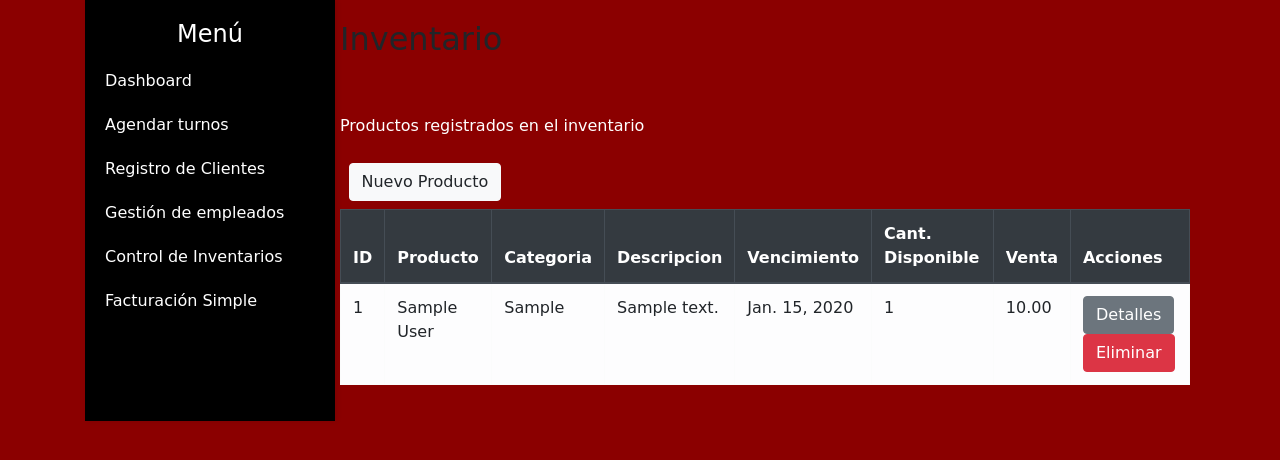
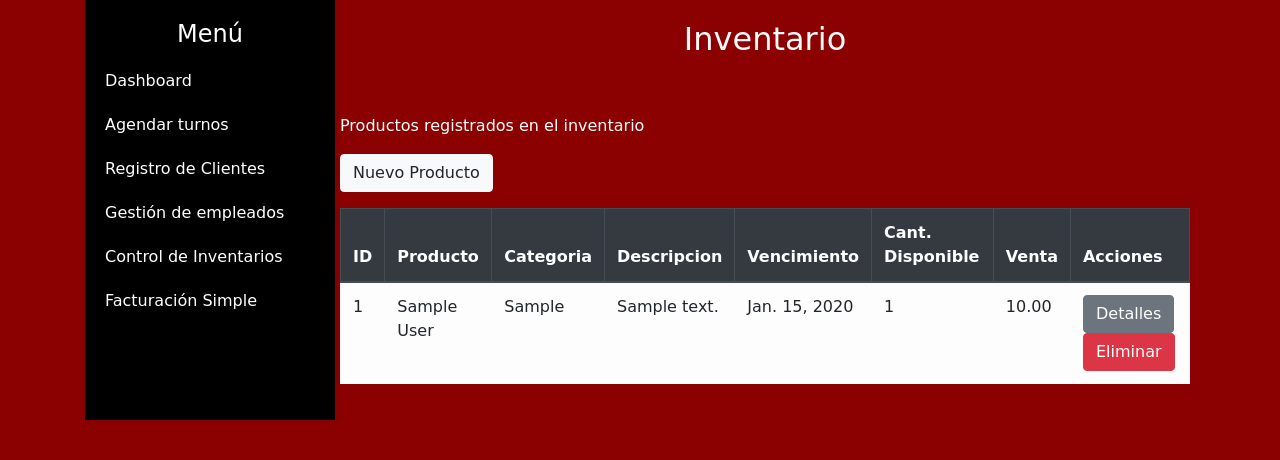
Before and after one commit to Alexd062024/DjangoPeluqueria, a Django app: page /inventario/ in a window 1280 px wide. Shown: the top 460 px of the page. Run offline with Django 4.2, Linux system fonts and the light colour scheme; tables that the repository leaves empty hold one stand-in row (values such as "Sample post"); grey boxes marked "Sample" are stand-in pictures; some libraries are stand-ins or nearby versions.

Commit message:
actualizacion visual -  formulario de nuevo producto

```diff
--- a/users/forms.py
+++ b/users/forms.py
@@ -54,11 +54,11 @@ class ProductoForm(forms.ModelForm):
             'compra': forms.NumberInput(attrs={'class': 'form-control'}),
             'tipo': forms.Select(attrs={'class': 'form-control'}),
             'adquisicion': forms.Select(attrs={'class': 'form-control'}),
-            'marca': forms.TextInput(attrs={'class': 'form-control', 'rows': '4'}),
+            'marca': forms.TextInput(attrs={'class': 'form-control'}),
             'proveedor': forms.TextInput(attrs={'class': 'form-control'}),
-            'notas': forms.Textarea(attrs={'class': 'form-control'}),
+            'notas': forms.Textarea(attrs={'class': 'form-control', 'rows': '4'}),
             'codigo_barras': forms.TextInput(attrs={'class': 'form-control'}),
-            'imagen': forms.ClearableFileInput(attrs={'class': 'form-control-file'}),
+            'imagen': forms.ClearableFileInput(attrs={'class': 'form-control-file', 'width': '200', 'height': '200'}),
         }
         labels = {
             'nombre': 'Nombre del Producto',
@@ -69,7 +69,7 @@ class ProductoForm(forms.ModelForm):
             'precio_venta': 'Precio de Venta',
             'compra': 'Precio de Compra',
             'tipo': 'Tipo de Producto',
-            'adquisicion': 'Método de Adquisición',
+            'adquisicion': 'Fecha de adquisición',
             'marca': 'Marca',
             'proveedor': 'Proveedor',
             'notas': 'Notas',
--- a/users/static/users/css/styles.css
+++ b/users/static/users/css/styles.css
@@ -62,6 +62,10 @@ body {
     background-color: #ff6666;
 }
 
+#inventario {
+    display: block;
+}
+
 .card {
     margin: auto;
     color: #000;
--- a/users/templates/users/base.html
+++ b/users/templates/users/base.html
@@ -22,7 +22,7 @@
                 <li><a href="#">Facturación Simple</a></li>
             </ul>
         </div>
-        <div class="main-content">
+        <div class="main-content inventario">
             {% block content %}
             {% endblock %}
         </div>
--- a/users/templates/users/inventario.html
+++ b/users/templates/users/inventario.html
@@ -1,11 +1,10 @@
 {% extends "users/base.html" %}
 {% block content %}
-<div class="row" style="display:block">
-    <h1 class="title">Inventario</h1><br><br>
+<div class="row d-flex flex-column" id="inventario">
+    <h1 class="title text-center text-light">Inventario</h1><br><br>
     <p>Productos registrados en el inventario</p>
-    <button style="margin:1%" type="button" class="btn btn-light" data-toggle="modal" data-target="#modal-nuevo-producto">Nuevo Producto</button>
+    <button type="button" class="btn btn-light mb-3 align-self-start" data-toggle="modal" data-target="#modal-nuevo-producto">Nuevo Producto</button>
 
-    <div>
     <table class="table table-light table-hover table-bordered">
         <thead class="thead-dark">
             <tr>
```
Also changed, not shown: other parts of users/templates/users/inventario.html (+28 -29 lines). Lines whose indentation alone changed are shown as unchanged.
